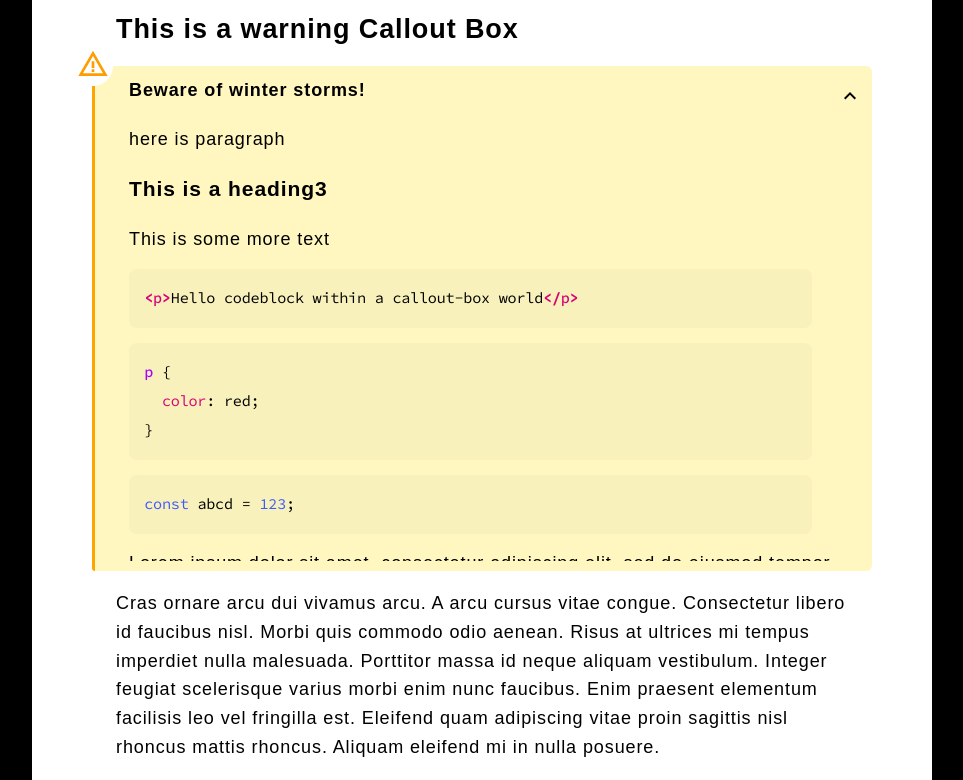
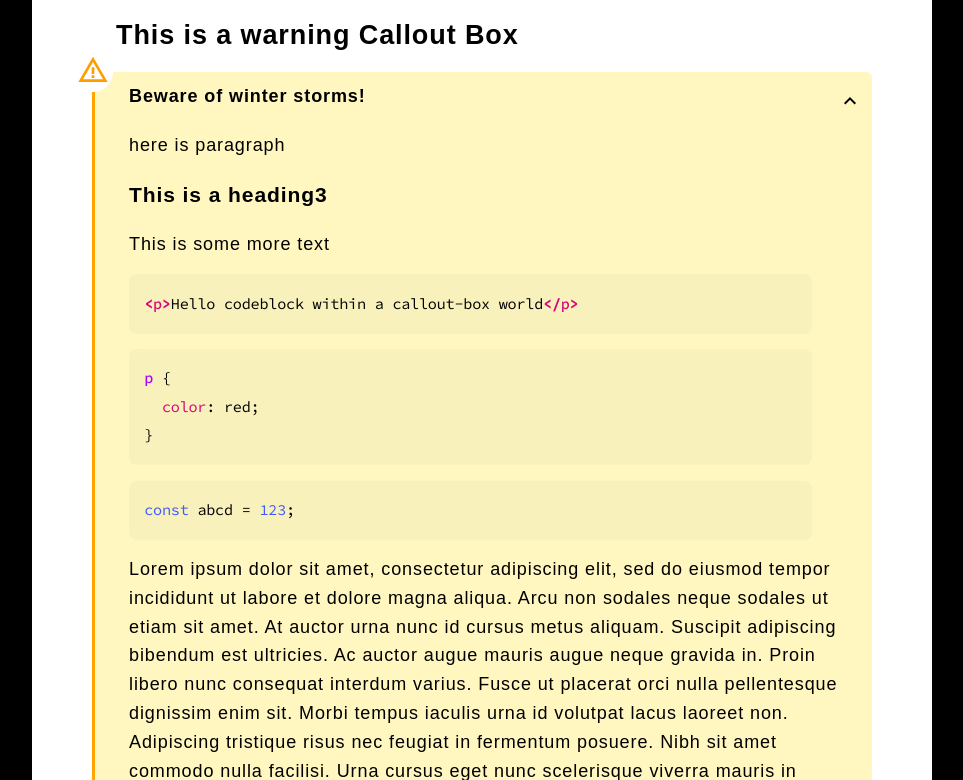
Before and after one commit to krishna-chaitanya-piratla/dev-prep-notes, a React (Create React App) app in the folder frontend/: page / in a window 1280 px wide. Shown: the part 1680-2460 px from the top of the page, without its empty margins (268-1231 px from the left). Built offline with nearby package versions, Linux system fonts and the light colour scheme; a web font is replaced by a local one.

Commit message:
Fix the bug related to content getting clipped in Callout Boxes that are not collapsed by default

```diff
--- a/frontend/src/components/CalloutBox.tsx
+++ b/frontend/src/components/CalloutBox.tsx
@@ -15,13 +15,13 @@ import KeyboardArrowDownSharpIcon from '@mui/icons-material/KeyboardArrowDownSha
 import KeyboardArrowUpSharpIcon from '@mui/icons-material/KeyboardArrowUpSharp';
 import { renderCalloutBox } from '../utils/helpers';
 
-
 interface CalloutBoxProps {
   content: CalloutBoxContent;
 }
 
 const CalloutBoxComponent: React.FC<CalloutBoxProps> = ({ content }) => {
   const [isCollapsed, setIsCollapsed] = useState(content.collapsedByDefault);
+  const [hasClicked, setHasClicked] = useState(false);
   const [maxHeight, setMaxHeight] = useState('0px');
   const contentRef = useRef<HTMLDivElement>(null);
   const Icon = content.boxType === 'warning' ? WarningAmberIcon : InfoOutlinedIcon;
@@ -29,18 +29,25 @@ const CalloutBoxComponent: React.FC<CalloutBoxProps> = ({ content }) => {
 
   useEffect(() => {
     if (contentRef.current) {
-      setMaxHeight(isCollapsed ? '0px' : `${contentRef.current.scrollHeight}px`);
+      if (!hasClicked && !content.collapsedByDefault) {
+        setMaxHeight('fit-content');
+      } else {
+        setMaxHeight(isCollapsed ? '0px' : `${contentRef.current.scrollHeight}px`);
+      }
     }
-  }, [isCollapsed]);
+  }, [isCollapsed, hasClicked, content.collapsedByDefault]);
 
   const toggleCollapse = () => {
     setIsCollapsed(!isCollapsed);
+    setHasClicked(true);
   };
 
   const title = isCollapsed && content.collapsedTitle ? content.collapsedTitle : content.title;
 
+  const calloutBoxClasses = `${hasClicked ? 'clicked' : 'not-clicked'} ${content.collapsedByDefault ? 'collapsed-by-default' : 'expanded-by-default'}`;
+
   return (
-    <CalloutBox>
+    <CalloutBox className={calloutBoxClasses}>
       <CalloutContent type={content.boxType} maxHeight={maxHeight}>
         <CalloutHeader onClick={toggleCollapse}>
           <CalloutIconContainer type={content.boxType}>
--- a/frontend/src/styles/CalloutBox.tsx
+++ b/frontend/src/styles/CalloutBox.tsx
@@ -82,6 +82,14 @@ export const CalloutContent = styled.div<{ type: 'info' | 'warning'; maxHeight:
           background-color: rgba(223, 235, 246, 0.25) !important;
         `}
   }
+
+  &.collapsed-by-default.not-clicked .callout-body {
+    max-height: 0;
+  }
+
+  &.expanded-by-default.not-clicked .callout-body {
+    max-height: fit-content;
+  }
 `;
 
 export const CalloutIconContainer = styled.div<{ type: 'info' | 'warning' }>`
```
